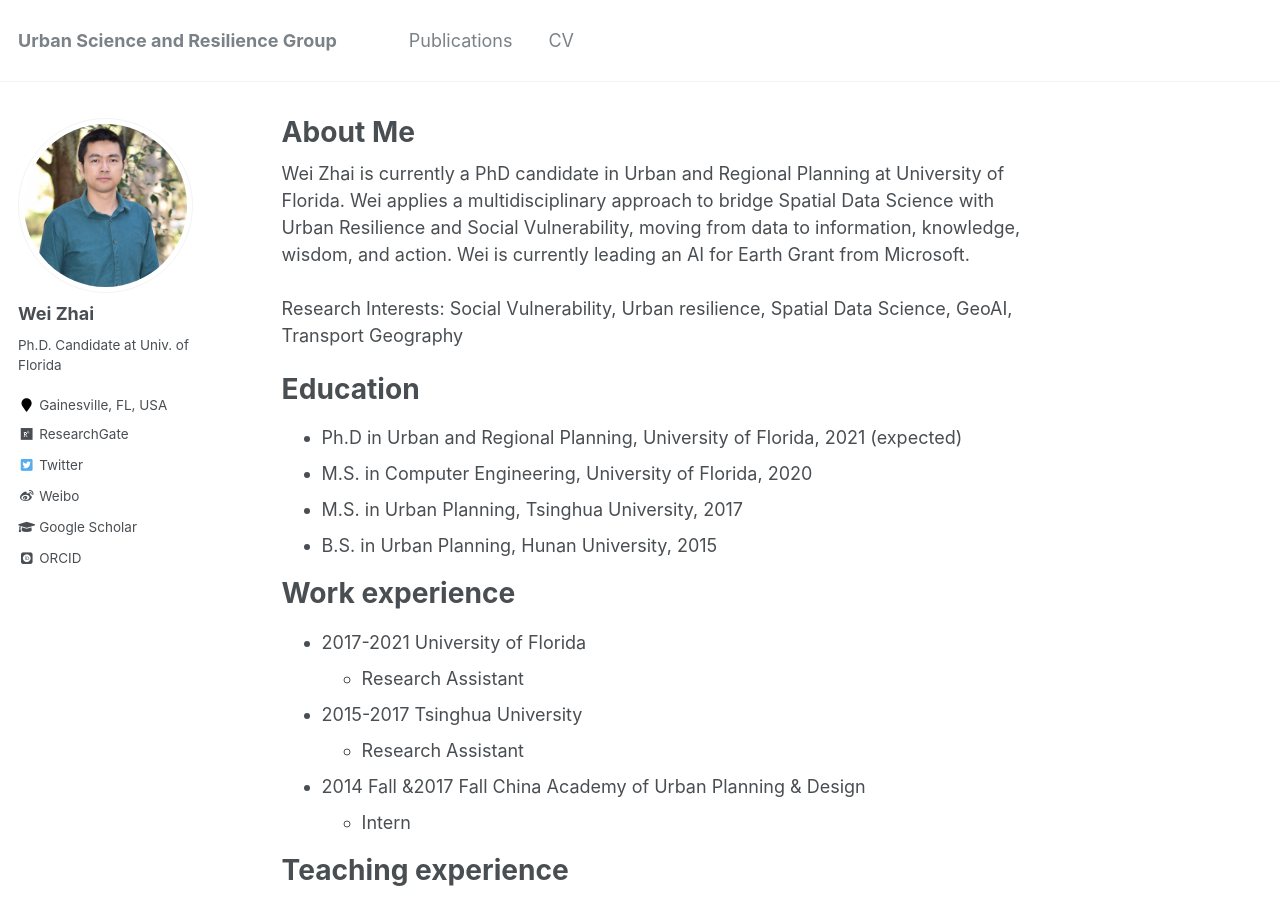
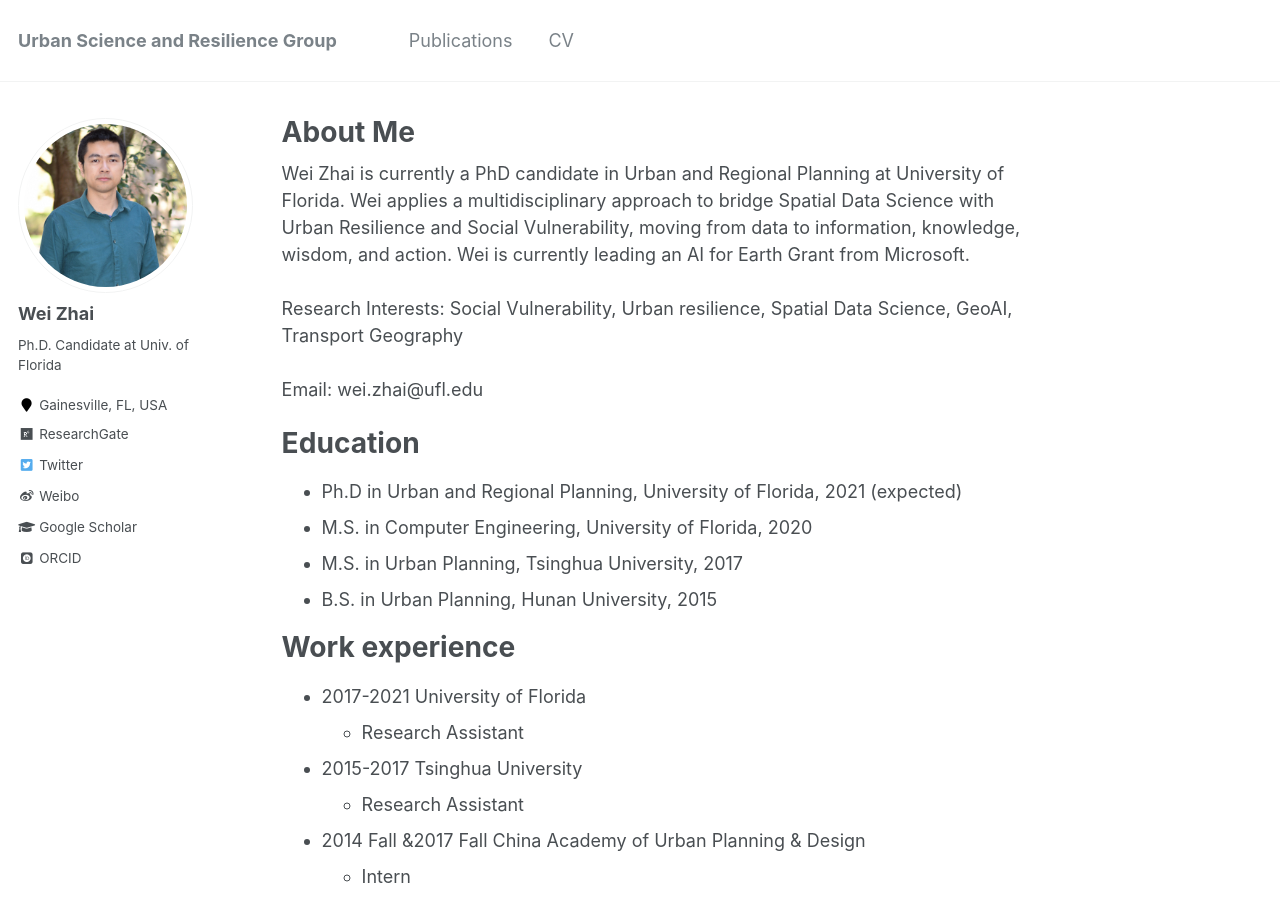
Before and after one commit to skywalkerzhai/weizhai.github.io, a Jekyll site: the page built from _pages/about.md, in a window 1280 px wide and 900 px high. Built offline with Jekyll 4.4.1, drawn with Linux system fonts in a browser that asks for light colours; some web fonts are replaced.

Commit message:
Update about.md

```diff
--- a/_pages/about.md
+++ b/_pages/about.md
@@ -11,6 +11,8 @@ redirect_from:
 Wei Zhai is currently a PhD candidate in Urban and Regional Planning at University of Florida. Wei  applies a multidisciplinary approach to bridge Spatial Data Science with Urban Resilience and Social Vulnerability, moving from data to information, knowledge, wisdom, and action. Wei is currently leading an AI for Earth Grant from Microsoft.
 <br/><br/>
 Research Interests: Social Vulnerability, Urban resilience, Spatial Data Science, GeoAI, Transport Geography
+<br/><br/>
+Email: wei.zhai@ufl.edu
 
 Education
 ======
```
